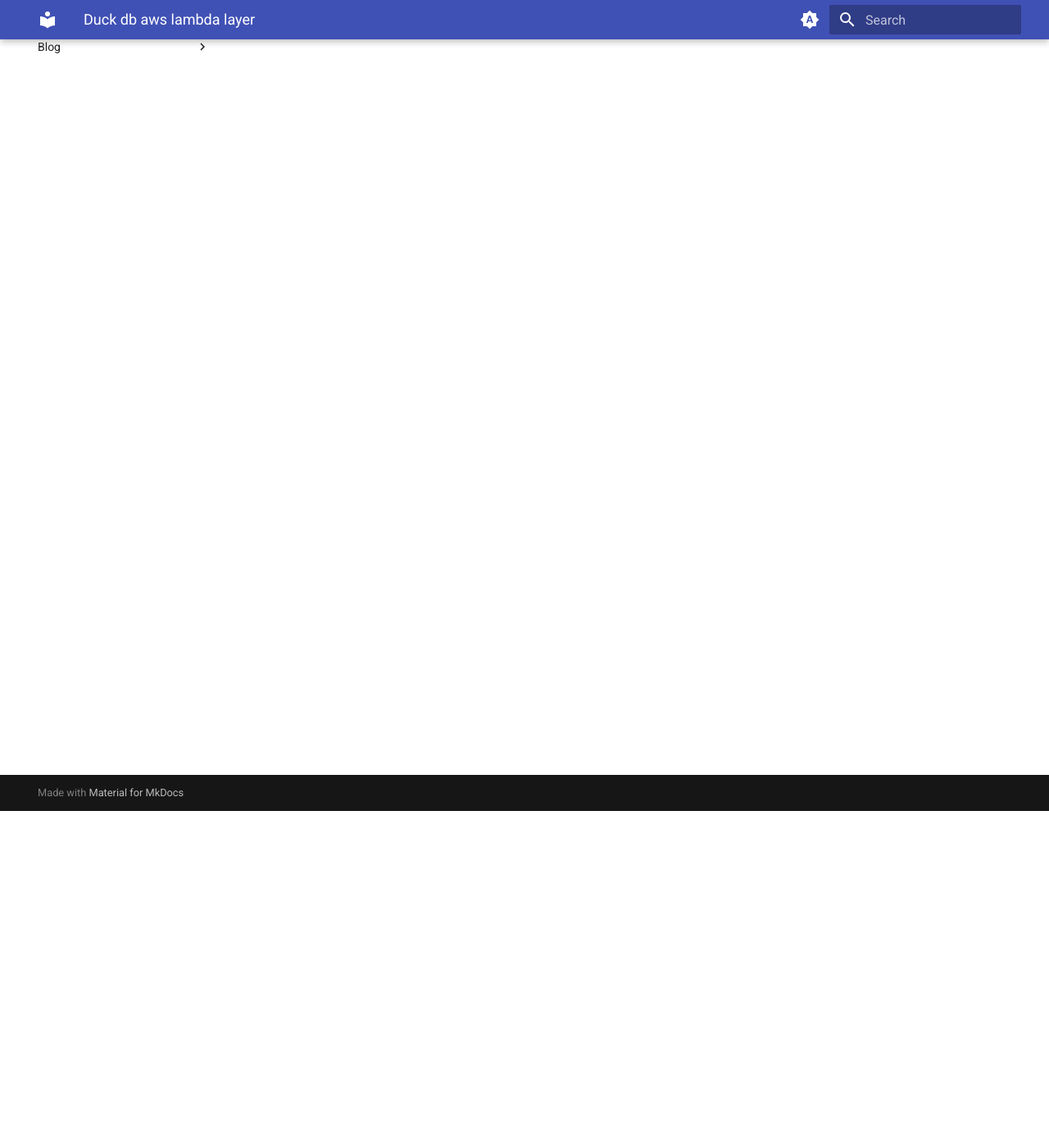
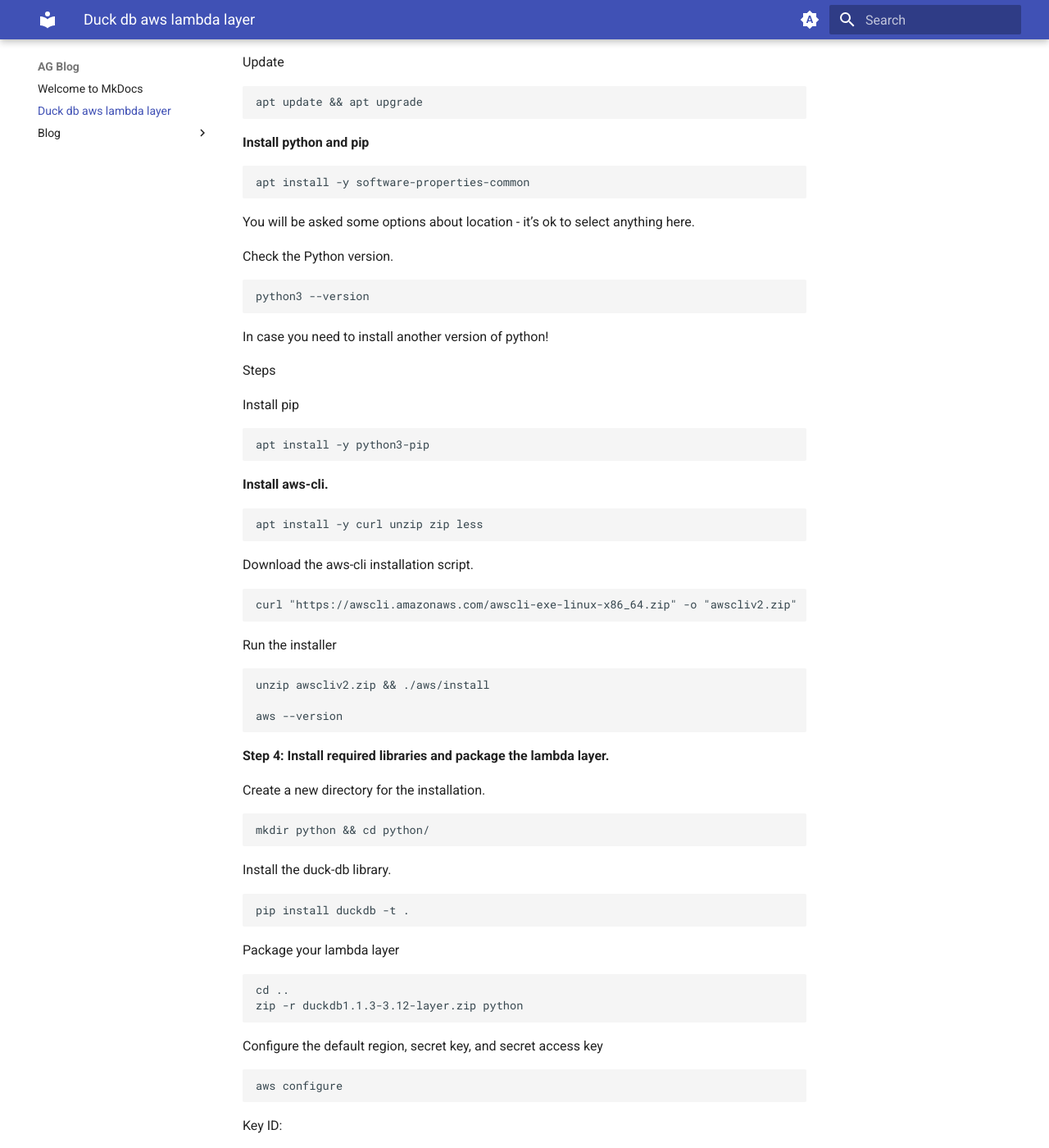
Before and after one commit to alexander-grun/ag-blog, an MkDocs documentation site: the page built from docs/duck-db-aws-lambda-layer.md, in a window 1280 px wide and 1400 px high, scrolled down 411 px. Shown: the whole window at 82% size. Built offline with MkDocs 1.6.1 and Material for MkDocs 9.7.7, drawn with Linux system fonts in a browser that asks for light colours; some of the changed text lies outside the part shown.

Commit message:
duck db layer

````diff
--- a/docs/duck-db-aws-lambda-layer.md
+++ b/docs/duck-db-aws-lambda-layer.md
@@ -1,14 +1,114 @@
 text
 
-```py title="file.py"
+# Docker Lambda Layer
 
-#comment
-def func:
-    return
+Open Docker and in the terminal type
 
-1+1
-
-
-
+**Pull the latest Ubuntu image**
 
 ```
+docker pull ubuntu:latest
+```
+
+Create a new container with this image.
+
+```
+docker run -it --name duckdb ubuntu:latest /bin/bash
+```
+
+Update
+
+```
+apt update && apt upgrade
+```
+
+**Install python and pip**
+
+```
+apt install -y software-properties-common
+```
+
+You will be asked some options about location - it’s ok to select anything here.
+
+Check the Python version.
+
+```
+python3 --version
+```
+
+In case you need to install another version of python!
+
+Steps
+
+Install pip
+
+```
+apt install -y python3-pip
+```
+
+**Install aws-cli.**
+
+```
+apt install -y curl unzip zip less
+```
+
+Download the aws-cli installation script.
+
+```
+curl "https://awscli.amazonaws.com/awscli-exe-linux-x86_64.zip" -o "awscliv2.zip"
+```
+
+Run the installer
+
+```
+unzip awscliv2.zip && ./aws/install
+
+aws --version
+```
+
+**Step 4: Install required libraries and package the lambda layer.**
+
+Create a new directory for the installation.
+
+```
+mkdir python && cd python/
+```
+
+Install the duck-db library.
+
+```
+pip install duckdb -t .
+```
+
+Package your lambda layer
+
+```
+cd ..
+zip -r duckdb1.1.3-3.12-layer.zip python
+```
+
+Configure the default region, secret key, and secret access key
+
+```
+aws configure
+```
+
+Key ID:
+
+Secret:
+
+Default region: eu-north-1
+
+Deploy the lambda
+
+```
+aws lambda publish-layer-version --layer-name duckdb1_1_3-3_12-layer --zip-file fileb://duckdb1.1.3-3.12-layer.zip --compatible-runtimes python3.12
+
+```
+
+Layer name can only include:
+
+- Letters (`a-z`, `A-Z`)
+- Numbers (`0-9`)
+- Hyphens ()
+- Underscores (`_`)
````
